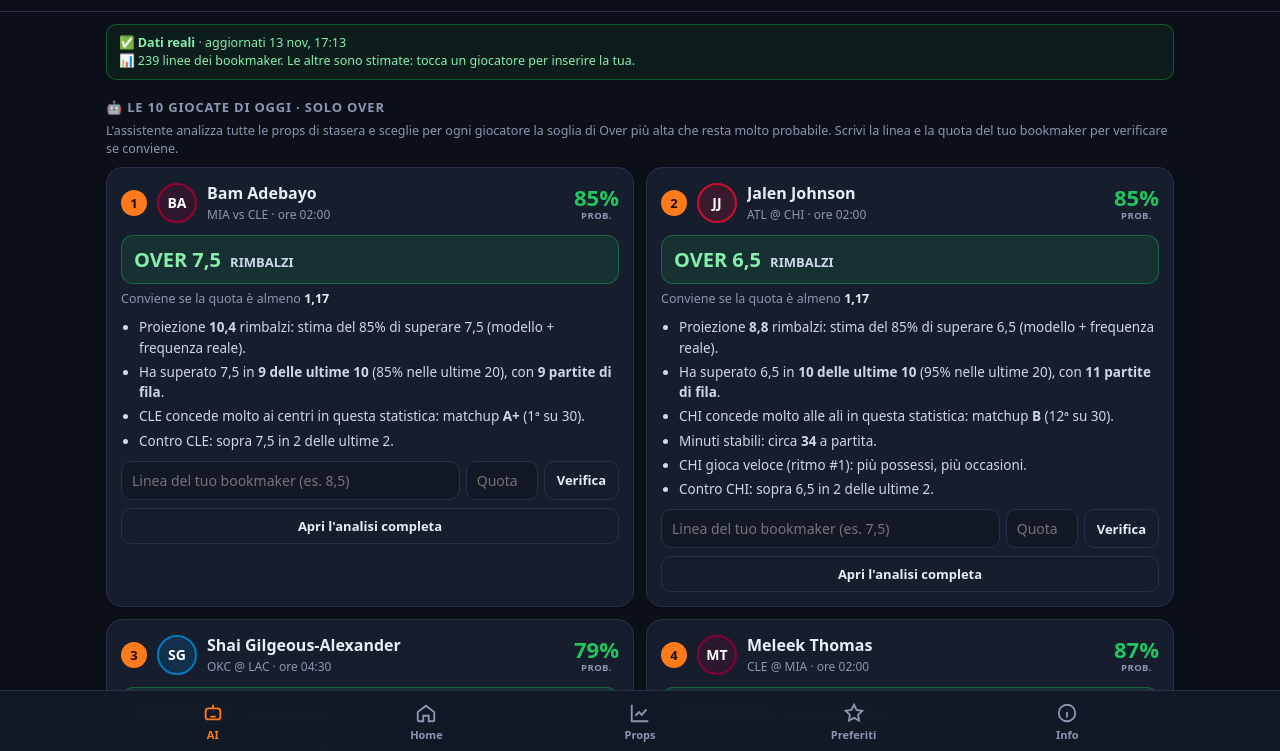
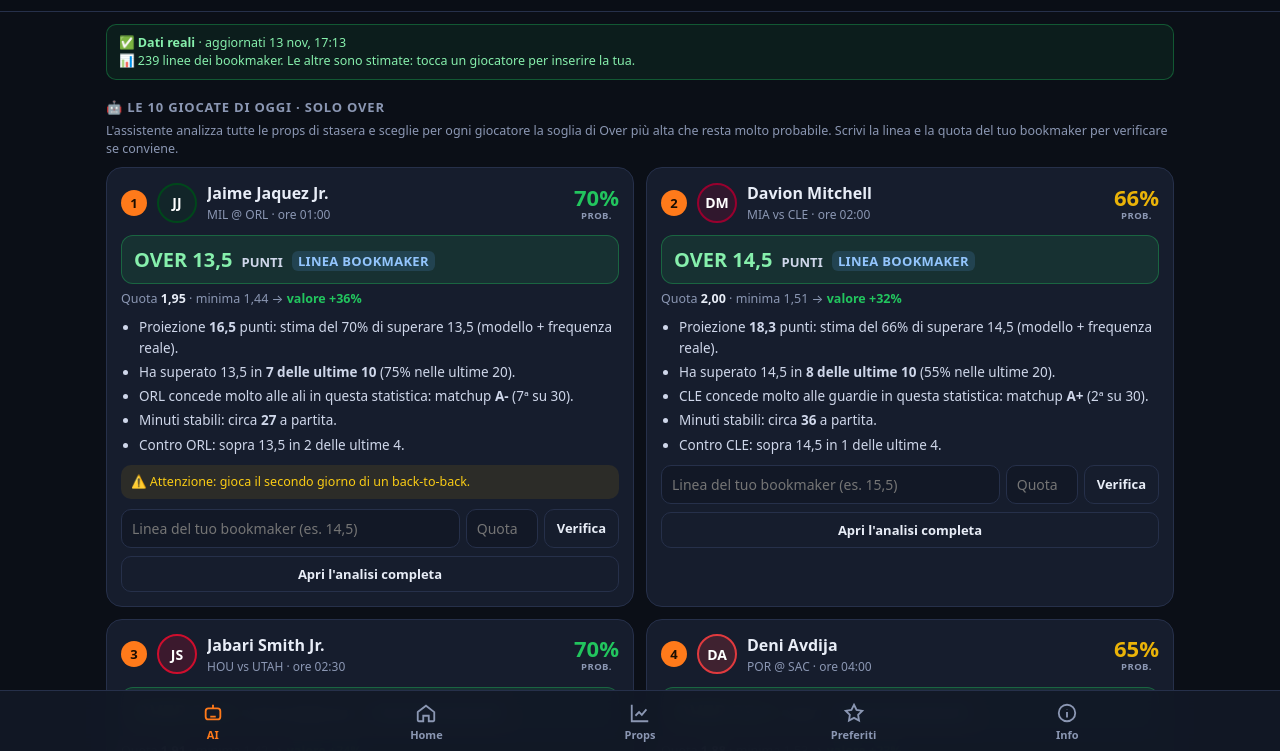
Before and after one commit to Avode05/mynbaprediction, a plain HTML site: page index.html in a window 1280 px wide. Shown: the part 47-798 px from the top of the page. Drawn offline with Linux system fonts and the light colour scheme.

Commit message:
Consigli AI: usano linee e quote vere quando ci sono
Co-Authored-By: Claude Opus 5.5 <noreply@anthropic.com>

```diff
--- a/index.html
+++ b/index.html
@@ -950,6 +950,16 @@ function aiCandidate(p, s){
   const l10 = logs.slice(0,10), l20 = logs.slice(0,20);
   const mins = l10.map(g=>g.min||30), mAvg = mean(mins), mSd = Math.sqrt(mean(mins.map(v=>(v-mAvg)**2)));
   if(mAvg < 20) return null;
+  // linea vera (bookmaker o inserita da te): si valuta solo quella, con la quota Over
+  if(!isEst(p,s)){
+    const X = p.lines[s], pr = probAt(pj, X, logs, s), h10 = l10.filter(g=>g[s]>X).length, h20 = l20.filter(g=>g[s]>X).length/l20.length;
+    const odd = p.odds && p.odds[s] && p.odds[s].over, ev = odd ? odd*pr : null;
+    if(pr < 0.6 || h10 < 6 || (ev !== null && ev < 0.97)) return null;
+    const m = matchup(p, s, 'over');
+    let streak = 0; for(const g of logs){ if(g[s]>X) streak++; else break; }
+    const score = 100*(0.45*pr + 0.25*h10/10 + 0.15*h20) + (m ? 0.15*(m.score-50) : 0) + (ev ? (ev-1)*120 : 0) + 8 - (mSd>6 ? 5 : 0) + Math.min(streak,10)*0.5;
+    return {p, s, X, pr, h10, h20, pj, m, streak, mAvg, mSd, score, rest:tonightRest(p), real:true, odd, ev};
+  }
   const top = Math.floor(pj.proj) + 0.5, low = Math.max(0.5, Math.ceil(pj.proj*0.72) - 0.5);
   for(let X = top; X >= low; X -= 1){
     const pr = probAt(pj, X, logs, s), h10 = l10.filter(g=>g[s]>X).length, h20 = l20.filter(g=>g[s]>X).length/l20.length;
@@ -1003,8 +1013,8 @@ function aiCard(x, i){
       <div class="av" style="background:${tc}33;border:2px solid ${tc}">${initials(p.name)}</div>
       <div style="min-width:0;flex:1"><div class="aiName">${esc(p.name)}</div><div class="aiMeta">${p.team} ${p.home?'vs':'@'} ${p.opp} · ore ${p.time}</div></div>
       <div class="aiProb" style="color:${col(prob)}">${prob}%<small>PROB.</small></div></div>
-    <div class="aiPick">OVER ${fmt(X)} <span>${STATS[s].label.toUpperCase()}</span></div>
-    <div class="aiOdds">Conviene se la quota è almeno <b>${fmt(fair,2)}</b></div>
+    <div class="aiPick">OVER ${fmt(X)} <span>${STATS[s].label.toUpperCase()}</span>${x.real?` <span class="tag ${isMan(p,s)?'man':'book'}">${isMan(p,s)?'MIA LINEA':'LINEA BOOKMAKER'}</span>`:''}</div>
+    <div class="aiOdds">${x.real && x.odd ? `Quota <b>${fmt(x.odd,2)}</b> · minima ${fmt(fair,2)} → <b style="color:${x.ev>=1.03?'var(--over)':'var(--mid)'}">${x.ev>=1.03?`valore +${Math.round((x.ev-1)*100)}%`:'quota giusta, poco margine'}</b>` : `Soglia scelta dal modello · conviene se la quota è almeno <b>${fmt(fair,2)}</b>`}</div>
     <ul class="aiWhy">${r.map(t=>`<li>${t}</li>`).join('')}</ul>
     ${risks.length?`<div class="aiRisk">⚠️ Attenzione: ${risks.join('; ')}.</div>`:''}
     <div class="aiIn"><input inputmode="decimal" placeholder="Linea del tuo bookmaker (es. ${fmt(X+1)})" data-ailine="${esc(p.name)}|${s}" value="${chk?fmt(chk.line):''}">
```
